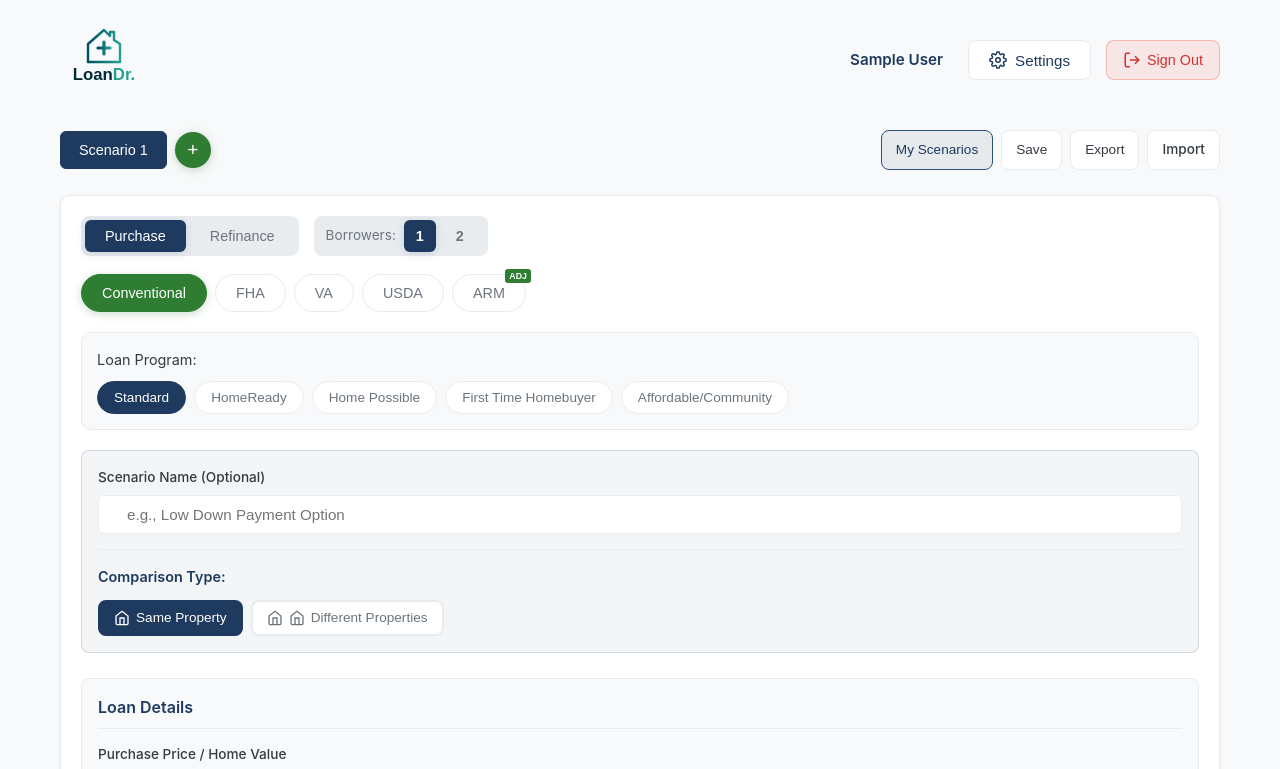
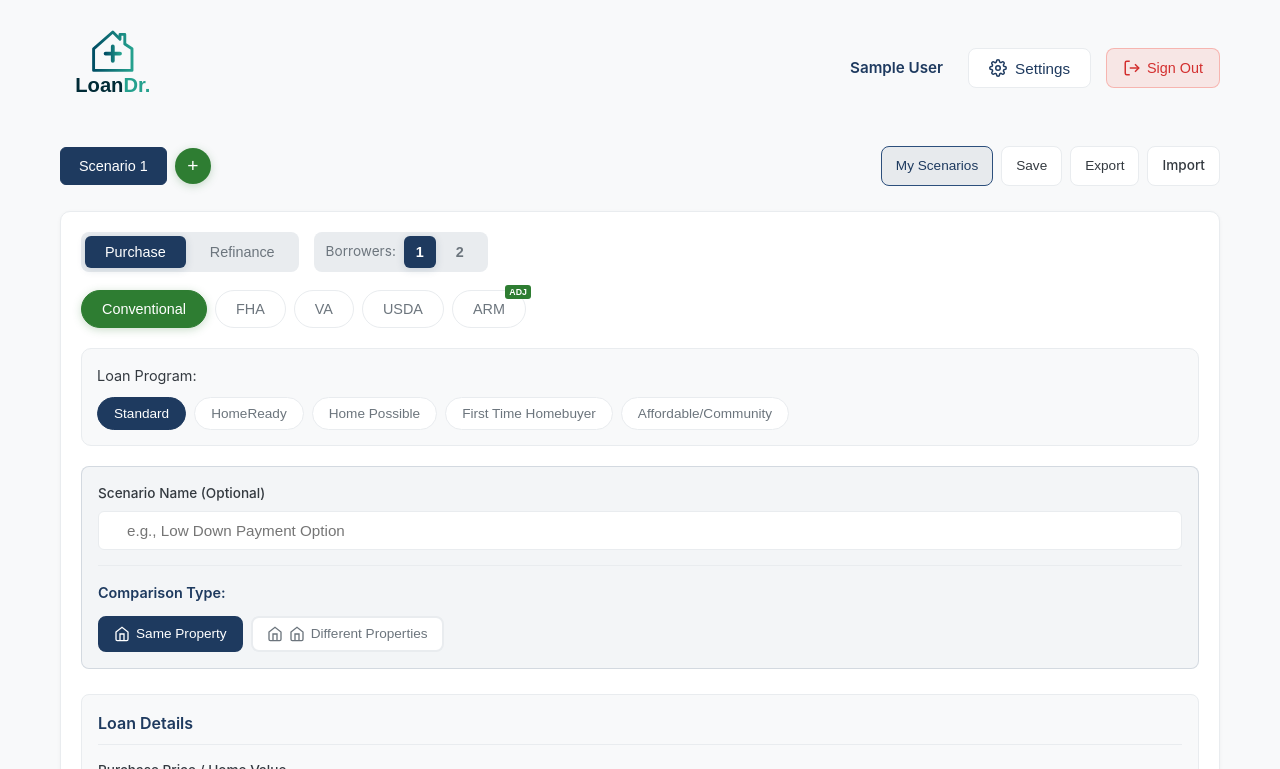
Before and after one commit to Jblood21/Loan-Comparison-, a plain HTML site: page index.html in a window 1280 px wide. Shown: the top 769 px of the page. Drawn offline with nearby package versions, Linux system fonts and the light colour scheme; sample sign-in values are in the browser's storage.

Commit message:
Increase logo size by 20% to 96px

```diff
--- a/styles.css
+++ b/styles.css
@@ -122,7 +122,7 @@ header {
 }
 
 .logo-img-header {
-    height: 80px;
+    height: 96px;
     width: auto;
     object-fit: contain;
 }
```
